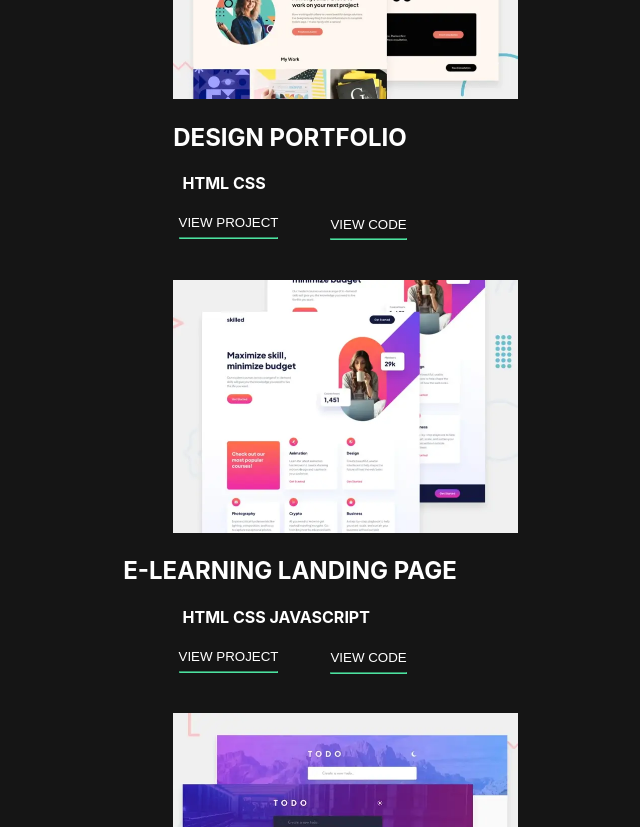
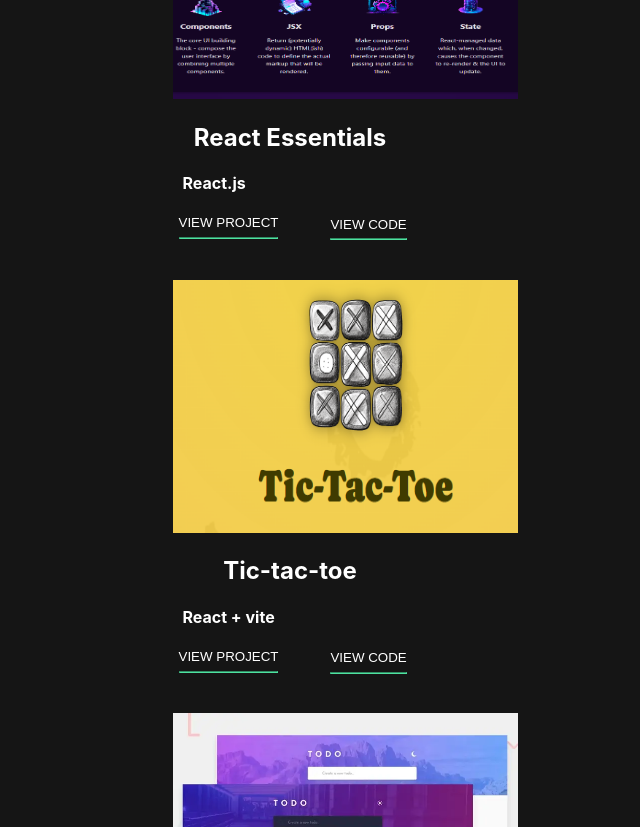
Before and after one commit to M0H1K4/My-portfolio, a React (Create React App) app: page / in a window 1280 px wide. Shown: the part 1500-2327 px from the top of the page, without its empty margins (295-935 px from the left). Built offline with nearby package versions, Linux system fonts and the light colour scheme.

Commit message:
add: links and images

```diff
--- a/src/App.js
+++ b/src/App.js
@@ -7,8 +7,8 @@ import Projects from "./Components/Projects/Projects.js";
 import Built from "./Components/Built-Projects/Built";
 import Footer from "./Components/Footer/Footer";
 
-import img1 from './images/thumbnail-project-1-small.webp'
-import img2 from './images/thumbnail-project-2-small.webp'
+import img1 from './images/essentials.png'
+import img2 from './images/tic-tac-toe.png'
 import img3 from './images/thumbnail-project-3-small.webp'
 
 
@@ -21,16 +21,16 @@ function App() {
       <Skills />
       <Projects />
       <Built
-        title={"DESIGN PORTFOLIO"}
-        description={"HTML CSS"}
-        link={"https://m0h1k4.github.io/My-portfolio/"}
+        title={"React Essentials"}
+        description={"React.js"}
+        link={"https://m0h1k4.github.io/React-Essentials/"}
         img={img1}
 
       />
       <Built
-            title={ "E-LEARNING LANDING PAGE"}
-            description={"HTML CSS JAVASCRIPT"}
-            link={"https://m0h1k4.github.io/Tic-tac-toe/"}
+            title={ "Tic-tac-toe"}
+            description={"React + vite"}
+            link={"https://m0h1k4.github.io/React-vite--tic-tac-toe/"}
             img={img2}
       />
       <Built
```
Also changed, not shown: src/images/essentials.png (added), src/images/tic-tac-toe.png (added).
